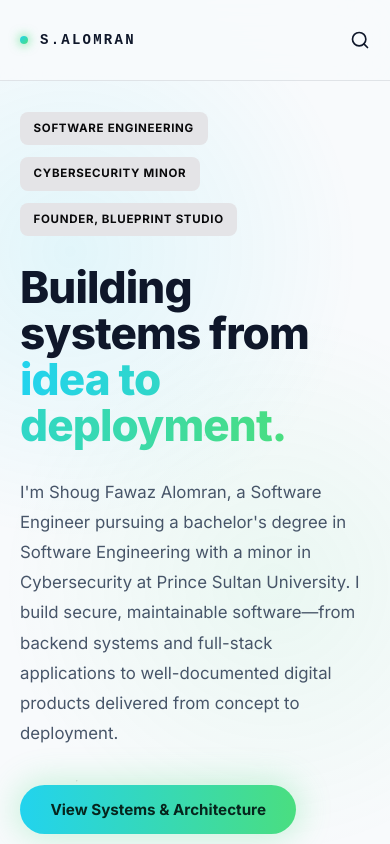
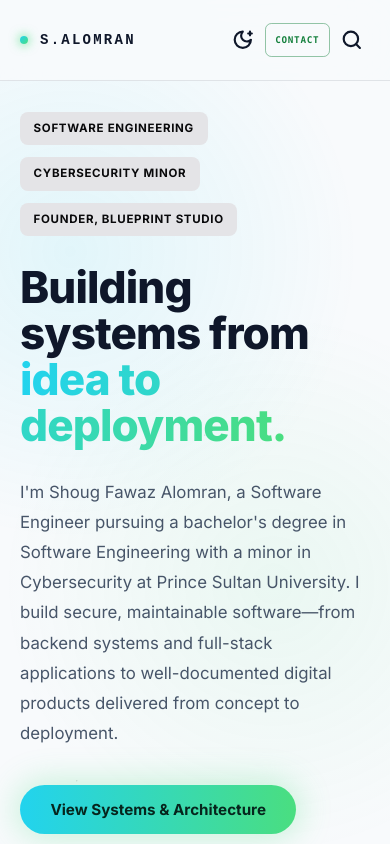
Before and after one commit to Shoug-Alomran/CV, a React (Vite) app: page / in a window 390 px wide. Shown: the top 844 px of the page. Built offline with nearby package versions, Linux system fonts and the light colour scheme.

Commit message:
feat: implement section navigation with IntersectionObserver and enhance mobile navbar

```diff
--- a/src/components/Navbar.jsx
+++ b/src/components/Navbar.jsx
@@ -74,9 +74,19 @@ export function Navbar() {
             <a href="#contact" className="header-contact">Contact</a>
           </div>
 
-          <button type="button" onClick={() => setSearchOpen(true)} className="ml-auto flex items-center gap-3 text-sm text-slate-400 transition-colors hover:text-white sm:text-base" aria-label="Search site">
+          <div className="ml-auto flex items-center gap-1 sm:hidden">
+            <button type="button" className="header-icon" onClick={() => setTheme((current) => current === "dark" ? "light" : "dark")} aria-label={`Switch to ${theme === "dark" ? "light" : "dark"} mode`}>
+              {theme === "dark" ? <Sun aria-hidden="true" /> : <MoonStar aria-hidden="true" />}
+            </button>
+            <a href="#contact" className="mobile-header-contact">Contact</a>
+            <button type="button" onClick={() => setSearchOpen(true)} className="header-icon" aria-label="Search site">
+              <Search aria-hidden="true" />
+            </button>
+          </div>
+
+          <button type="button" onClick={() => setSearchOpen(true)} className="ml-auto hidden items-center gap-3 text-sm text-slate-400 transition-colors hover:text-white sm:flex sm:text-base" aria-label="Search site">
             <Search className="size-5 text-white" aria-hidden="true" />
-            <span className="hidden sm:inline">Search</span>
+            <span>Search</span>
           </button>
         </nav>
       </header>
--- a/src/styles.css
+++ b/src/styles.css
@@ -92,6 +92,21 @@ body.nav-open {
 }
 
 .header-contact:hover { background: rgba(74, 222, 128, 0.1); }
+
+.mobile-header-contact {
+  display: inline-flex;
+  min-height: 2.1rem;
+  align-items: center;
+  border: 1px solid rgba(74, 222, 128, 0.45);
+  border-radius: 0.4rem;
+  padding: 0.45rem 0.6rem;
+  font-family: ui-monospace, SFMono-Regular, Menlo, Monaco, Consolas, monospace;
+  font-size: 0.58rem;
+  font-weight: 700;
+  letter-spacing: 0.08em;
+  text-transform: uppercase;
+  color: #4ade80;
+}
 
 .search-overlay {
   position: fixed;
@@ -209,6 +224,25 @@ body.nav-open {
 [data-theme="light"] .search-field { border-color: rgba(15, 23, 42, 0.1); }
 [data-theme="light"] .search-result:hover,
 [data-theme="light"] .search-result:focus-visible { background: rgba(8, 145, 178, 0.08); }
+
+[data-theme="light"] .header-contact,
+[data-theme="light"] .mobile-header-contact {
+  border-color: rgba(21, 128, 61, 0.45);
+  color: #15803d;
+}
+
+[data-theme="light"] .secondary-button {
+  border-color: rgba(15, 23, 42, 0.16);
+  background: rgba(255, 255, 255, 0.72);
+  color: #0f172a;
+  box-shadow: 0 12px 30px rgba(15, 23, 42, 0.06);
+}
+
+[data-theme="light"] .secondary-button:hover {
+  border-color: rgba(8, 145, 178, 0.4);
+  background: rgba(8, 145, 178, 0.08);
+  color: #0f172a;
+}
 
 .surface {
   border: 1px solid rgba(255, 255, 255, 0.1);
```
Also changed, not shown: 1 other file (tests, documents, lock files or other folders).
